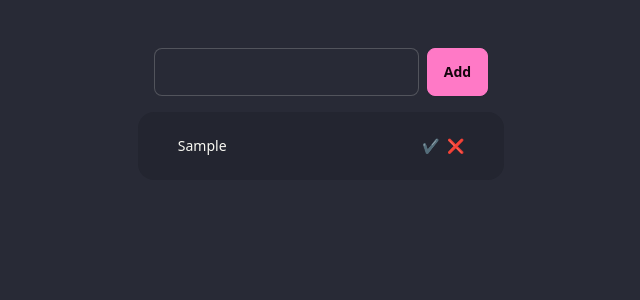
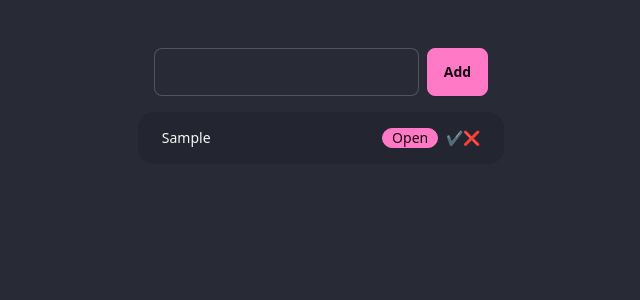
Before and after one commit to dezoliveira/todo-pinia, a Vue app: page / in a window 1280 px wide. Both pictures are taken after typing "Sample" into the empty fields and a click on the button "Add". Shown: the top 300 px of the page, without its empty margins (319-959 px from the left). Built offline with nearby package versions, Linux system fonts and the light colour scheme.

Commit message:
add: done/open badge w/styles

```diff
--- a/src/components/TodoList.vue
+++ b/src/components/TodoList.vue
@@ -1,12 +1,17 @@
 <template>
-  <ul class="menu bg-base-200 rounded-box w-full">
+  <ul v-show="todoList.length" class="menu bg-base-200 rounded-box w-full">
     <li v-for="todo in todoList" :key="todo.id">
-      <li :class="{ completed: todo.completed }">
+      <div :class="{ completed: todo.completed }">
         <span>{{ todo.item }}</span>
         <div class="flex justify-end">
-          <span v-show="todo.completed">
+          <span v-if="todo.completed">
             <h5 class="text-sm">
-              <span class="badge badge-success">Done</span>
+              <span class="badge badge-success mx-2">Done</span>
+            </h5>
+          </span>
+          <span v-else>
+            <h5 class="text-sm">
+              <span class="badge badge-primary mx-2">Open</span>
             </h5>
           </span>
           <span
@@ -16,7 +21,7 @@
           </span>
           <span @click="deleteTodo(todo.id)">&#10060</span>
         </div>
-      </li>
+      </div>
     </li>
   </ul>
 </template>
@@ -43,5 +48,6 @@ export default {
 <style>
 .completed {
   text-decoration: line-through;
+  opacity: 0.4;
 }
 </style>
```
